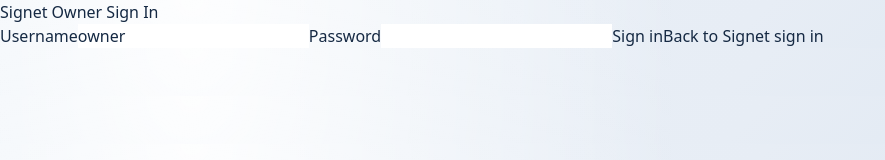
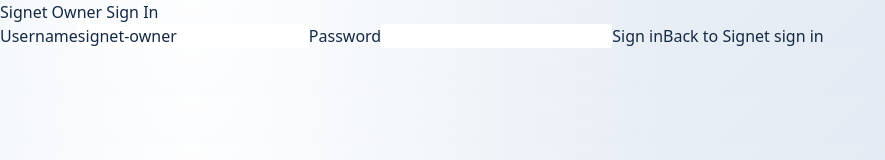
Before and after one commit to IShadowedI/Signet, a Next.js app in the folder apps/admin/: page /owner/login in a window 1280 px wide. Shown: the top 160 px of the page, without its empty margins (0-885 px from the left). Built offline with nearby package versions, Linux system fonts and the light colour scheme; no server answers.

Commit message:
Set requested account credentials

```diff
--- a/apps/admin/app/owner/login/page.tsx
+++ b/apps/admin/app/owner/login/page.tsx
@@ -7,7 +7,7 @@
 
 export default function OwnerLoginPage() {
   const router = useRouter();
-  const [username, setUsername] = useState("owner");
+  const [username, setUsername] = useState("signet-owner");
   const [password, setPassword] = useState("");
   const [error, setError] = useState<string | null>(null);
   const [busy, setBusy] = useState(false);
```
Also changed, not shown: 1 other file (tests, documents, lock files or other folders).
